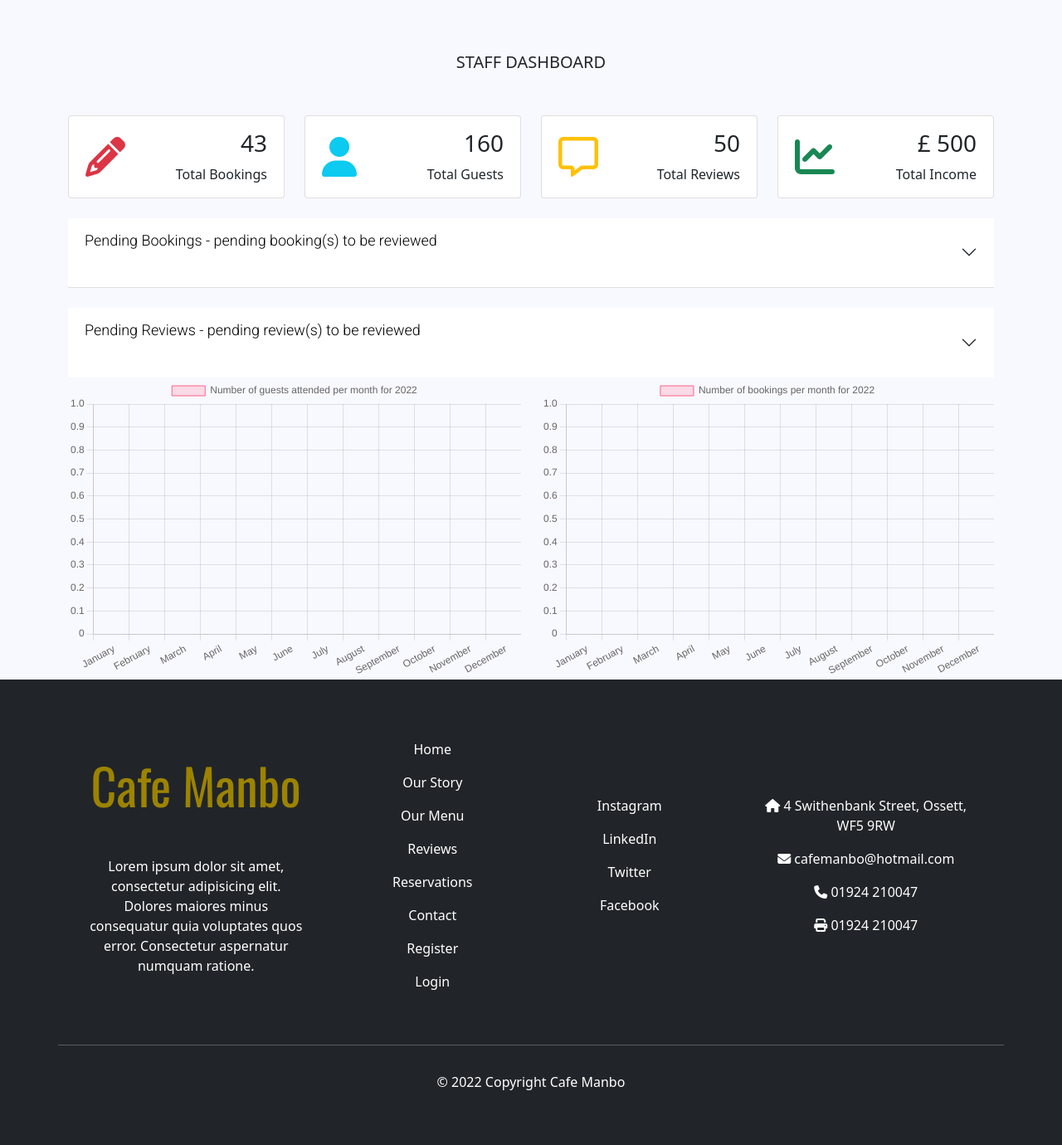
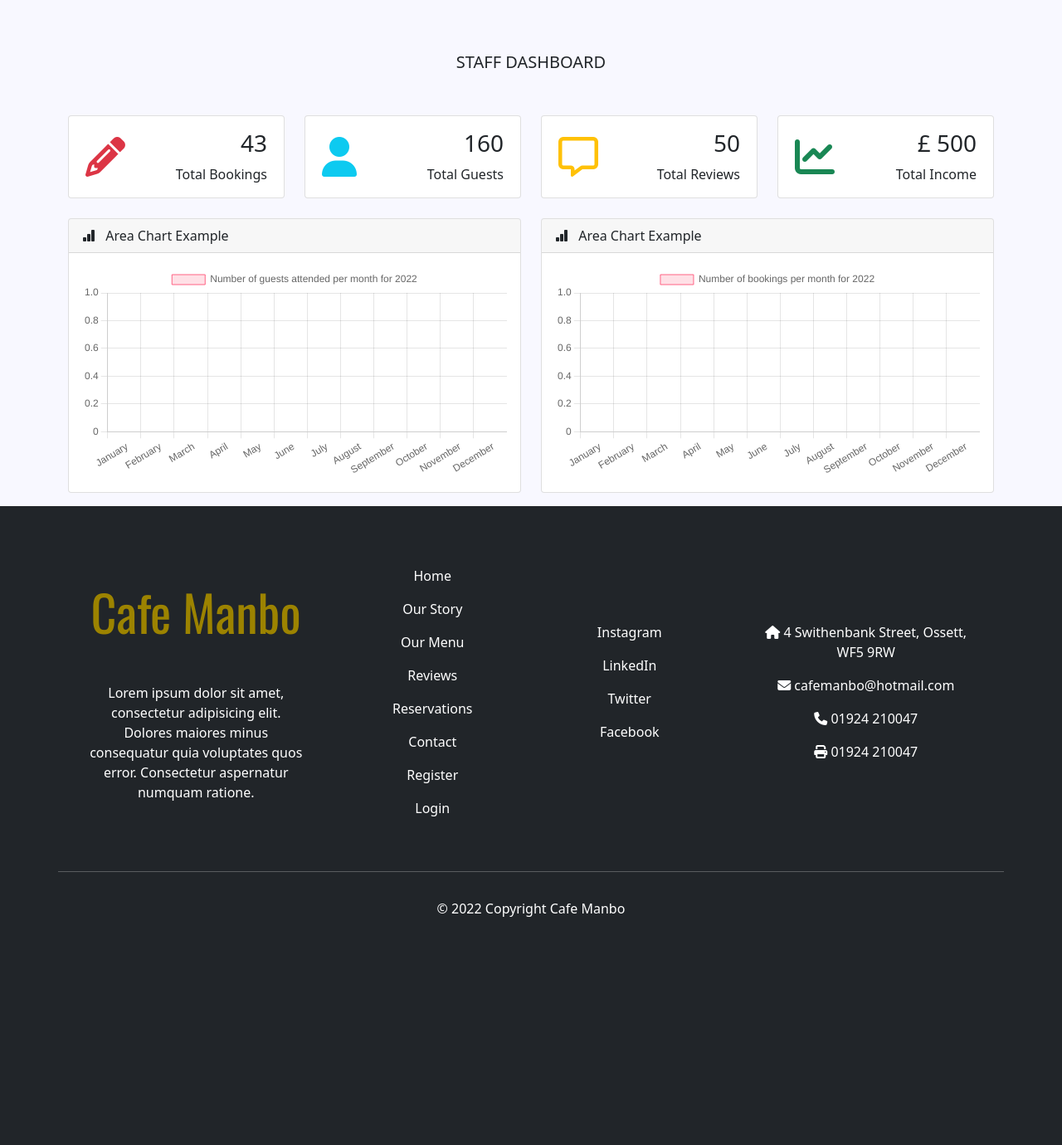
Before and after one commit to MikeR94/CI-Project-Portfolio-4, a Django app: template Staff/templates/staff_dashboard.html in a window 1280 px wide. Shown: the part 93-1473 px from the top of the page at 83% size. After the commit the page ends 1198 px from the top, so only its background shows below. Run offline with Django 3.2, Linux system fonts and the light colour scheme; the template is opened without the code that fills it, so the values that code supplies are empty; some libraries are stand-ins or nearby versions.

Commit message:
Minor styling changes to staff-dashboard

```diff
--- a/Staff/templates/staff_dashboard.html
+++ b/Staff/templates/staff_dashboard.html
@@ -6,6 +6,12 @@
   crossorigin="anonymous"
   referrerpolicy="no-referrer"
 ></script>
+
+<link
+    rel="stylesheet"
+    href="https://cdn.jsdelivr.net/npm/bootstrap-icons@1.4.1/font/bootstrap-icons.css"
+  />
+
 
 <div class="container">
   <div class="row">
@@ -75,120 +81,28 @@
       </div>
     </div>
   </div>
+  <div class="row">
+    <div class="col-md-6 mb-3">
+      <div class="card h-100">
+        <div class="card-header">
+          <span class="me-2"><i class="bi bi-bar-chart-fill"></i></span>
+          Area Chart Example
         </div>
-
-<div class="container">
-  <div class="accordion accordion-flush" id="accordionFlushExample">
-    <div class="accordion-item">
-      <h2 class="accordion-header" id="flush-headingOne">
-        <button
-          class="accordion-button collapsed"
-          type="button"
-          data-bs-toggle="collapse"
-          data-bs-target="#flush-collapseOne"
-          aria-expanded="false"
-          aria-controls="flush-collapseOne"
-        >
-          <p class="body-text">
-            Pending Bookings - {% if pending_bookings_count == 0%} No bookings {% else %} {{ pending_bookings_count }} pending booking(s) to be reviewed {% endif %}
-          </p>
-        </button>
-      </h2>
-      <div id="flush-collapseOne" class="accordion-collapse collapse" aria-labelledby="flush-headingOne" data-bs-parent="#accordionFlushExample">
-        <div class="accordion-body">
-          <table class="table table_id pt-5 text-center">
-            <thead>
-              {% if pending_bookings %}
-              <tr>
-                <th scope="col">Name</th>
-                <th scope="col">Contact Number</th>
-                <th scope="col">Date</th>
-                <th scope="col">Time</th>
-                <th scope="col">Size</th>
-                <th scope="col">Ref Number</th>
-                <th scope="col">Approve</th>
-                <th scope="col">Deny</th>
-              </tr>
-              {% else %}
-              <p class="body-text">No pending bookings found</p>
-              {% endif %}
-            </thead>
-            <tbody>
-              {% for booking in pending_bookings %}
-              <tr>
-                <td data-label="Name">{{ booking.first_name }} {{ booking.last_name }}</td>
-                <td data-label="Contact Number">{{ booking.contact_number }}</td>
-                <td data-label="Date">{{ booking.date_of_visit }}</td>
-                <td data-label="Time">{{ booking.time_of_visit }}</td>
-                <td data-label="Size">{{ booking.number_of_guests }}</td>
-                <td data-label="Ref Number">{{ booking.ref_number }}</td>
-                <form action="approve-booking/{{ booking.id }}" method="POST">
-                  <input type="hidden" name="next" value="{{request.path}}" />
-                  <td data-label="Approve"><button type="submit" class="btn btn-success">Approve</button></td>
-                  {% csrf_token %}
-                </form>
-                <form action="deny-booking/{{ booking.id }}" method="POST">
-                  <input type="hidden" name="next" value="{{request.path}}" />
-                  {% csrf_token %}
-                  <td data-label="Deny"><button type="submit" class="btn btn-danger">Deny</button></td>
-                </form>
-              </tr>
-              {% endfor %}
-            </tbody>
-          </table>
+        <div class="card-body">
+          <canvas id="myChart" width="400" height="200"></canvas>
         </div>
       </div>
     </div>
-    <br />
-    <div class="accordion-item">
-      <h2 class="accordion-header" id="flush-headingTwo">
-        <button
-          class="accordion-button collapsed"
-          type="button"
-          data-bs-toggle="collapse"
-          data-bs-target="#flush-collapseTwo"
-          aria-expanded="false"
-          aria-controls="flush-collapseTwo"
-        >
-          <p class="body-text">
-            Pending Reviews - {% if pending_reviews_count == 0%} No reviews {% else %} {{ pending_reviews_count }} pending review(s) to be reviewed {% endif %}
-          </p>
-        </button>
-      </h2>
-      <div id="flush-collapseTwo" class="accordion-collapse collapse" aria-labelledby="flush-headingTwo" data-bs-parent="#accordionFlushExample">
-        <div class="accordion-body">
-          <div class="row align-items-center justify-content-center" data-aos="fade-up">
-            {% for review in pending_reviews %}
-            <h6>
-              {{ review.first_name }} {{ review.last_name }} - <i> ({{ review.user.username }}) </i> -
-              <i class="fas fa-exclamation red-exclamation"> Not Approved</i>
-            </h6>
-            <p>{{ review.body }}</p>
-            <p><i>{{ review.created_on }}</i></p>
-            <form action="#" method="POST">
-              <button type="submit" class="btn btn-sm btn-success mb-2">Approve</button>
-              {% csrf_token %}
-            </form>
-            <form action="#" method="POST">
-              {% csrf_token %}
-              <button type="submit" class="btn btn-sm btn-danger mb-2">Deny</button>
-            </form>
-            <hr />
-            {% endfor %}
+    <div class="col-md-6 mb-3">
+      <div class="card h-100">
+        <div class="card-header">
+          <span class="me-2"><i class="bi bi-bar-chart-fill"></i></span>
+          Area Chart Example
+        </div>
+        <div class="card-body">
+          <canvas id="myChart2" width="400" height="200"></canvas>
         </div>
       </div>
-      </div>
-    </div>
-  </div>
-</div>
-
-<div class="container">
-  <div class="row">
-    <div class="col-xl-6 col-lg-12">
-      <canvas id="myChart" width="300" height="200"></canvas>
-    </div>
-    <div class="col-xl-6 col-lg-12">
-      <canvas id="myChart2" width="300" height="200"></canvas>
     </div>
   </div>
 </div>
@@ -321,3 +235,4 @@
   </script>
 
   {% include "footer.html" %} {% endblock %}
+</main>
```
Lines whose indentation alone changed are shown as unchanged.
